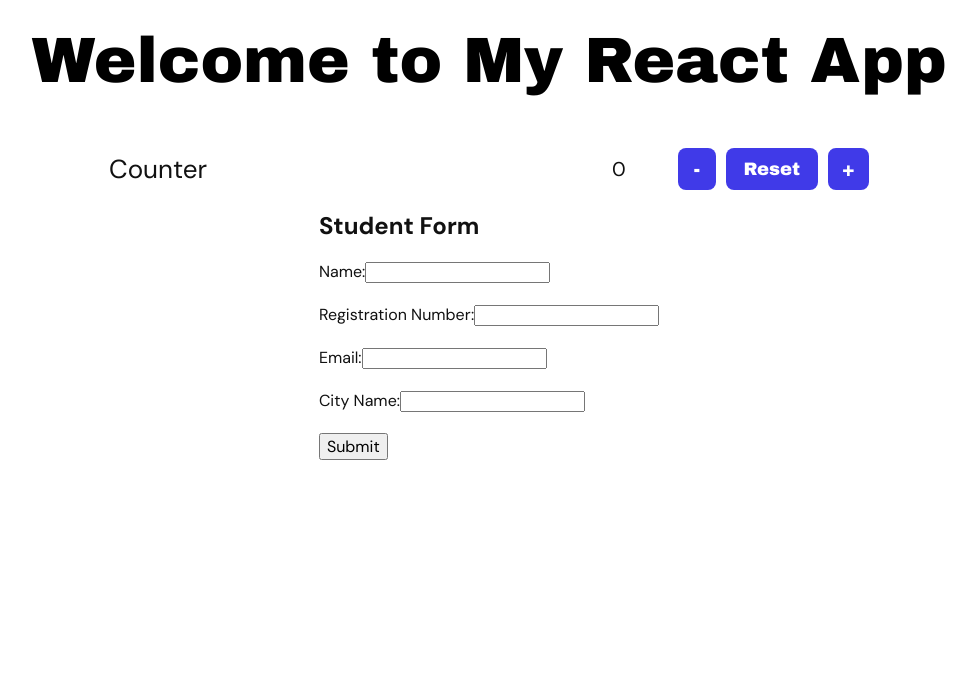
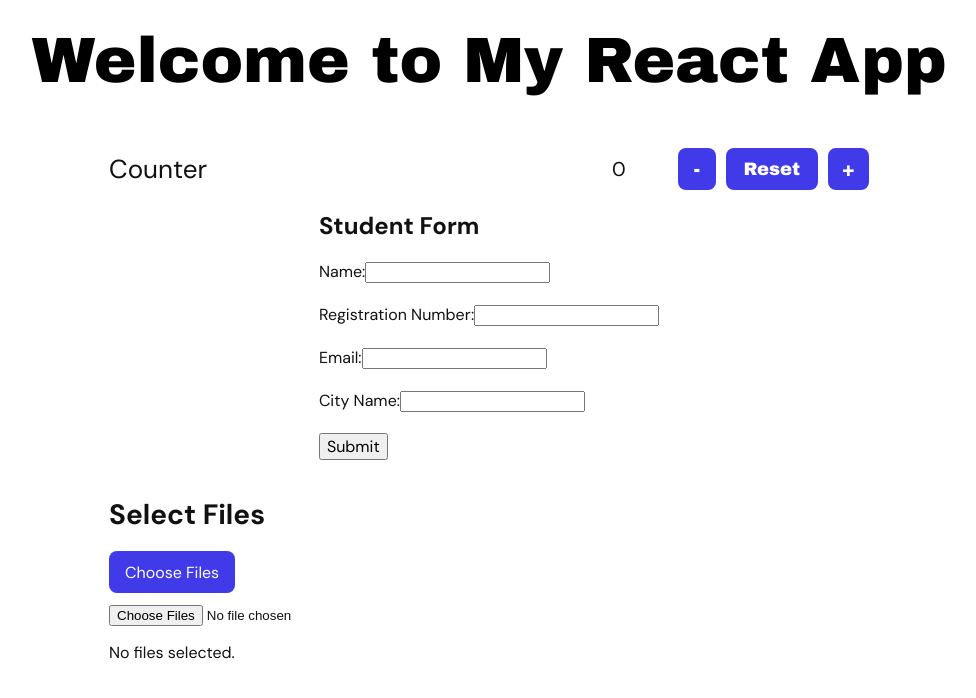
Before and after one commit to aryanishan/Summer-pep-Mern-Stack, a React (Vite) app in the folder Class 5/my-react-app/: page / in a window 1280 px wide. Shown: the top 698 px of the page, without its empty margins (151-1127 px from the left). Built offline with nearby package versions, Linux system fonts and the light colour scheme.

Commit message:
image adding component added

```diff
--- a/Class 5/my-react-app/src/App.css
+++ b/Class 5/my-react-app/src/App.css
@@ -77,6 +77,72 @@
   outline-offset: 3px;
 }
 
+.file-selector {
+  width: min(100%, 760px);
+  margin-top: 36px;
+}
+
+.file-selector h2 {
+  margin: 0 0 18px;
+  font-size: 28px;
+}
+
+.file-input-label {
+  display: inline-flex;
+  min-height: 42px;
+  padding: 0 16px;
+  border-radius: 8px;
+  align-items: center;
+  background: #403ae8;
+  color: #fff;
+  cursor: pointer;
+}
+
+.file-input-label:hover {
+  background: #332ec7;
+}
+
+.file-selector input[type="file"] {
+  display: block;
+  margin-top: 12px;
+}
+
+.file-list {
+  margin: 18px 0 0;
+  padding: 0;
+  display: grid;
+  gap: 10px;
+  list-style: none;
+}
+
+.file-list li {
+  display: grid;
+  grid-template-columns: minmax(0, 1fr) auto;
+  gap: 12px;
+  align-items: center;
+  padding: 12px;
+  border: 1px solid #d8d8d8;
+  border-radius: 8px;
+}
+
+.file-list span {
+  overflow-wrap: anywhere;
+}
+
+.file-list button {
+  min-height: 36px;
+  padding: 0 12px;
+  border: 0;
+  border-radius: 8px;
+  background: #d92d20;
+  color: #fff;
+  cursor: pointer;
+}
+
+.file-list button:hover {
+  background: #b42318;
+}
+
 @media (max-width: 640px) {
   .app-shell {
     padding: 28px 20px;
@@ -95,4 +161,8 @@
   .counter-label {
     justify-self: center;
   }
+
+  .file-list li {
+    grid-template-columns: 1fr;
+  }
 }
--- a/Class 5/my-react-app/src/App.jsx
+++ b/Class 5/my-react-app/src/App.jsx
@@ -1,6 +1,7 @@
 import { useState } from 'react'
 import './App.css'
 import FormComponent from './components/formcomponent'
+import FileSelector from './components/FileSelector'
 
 function App() {
   const [count, setCount] = useState(0);
@@ -42,6 +43,7 @@ function App() {
       </section>
 
       <FormComponent />
+      <FileSelector />
     </main>
   )
 }
--- /dev/null
+++ b/Class 5/my-react-app/src/components/FileSelector.jsx
@@ -0,0 +1,51 @@
+import { useState } from 'react'
+
+function FileSelector() {
+  const [files, setFiles] = useState([])
+
+  const handleFileChange = (event) => {
+    const selectedFiles = Array.from(event.target.files)
+
+    setFiles((currentFiles) => [...currentFiles, ...selectedFiles])
+    event.target.value = ''
+  }
+
+  const removeFile = (fileIndex) => {
+    setFiles((currentFiles) =>
+      currentFiles.filter((_, index) => index !== fileIndex)
+    )
+  }
+
+  return (
+    <section className="file-selector">
+      <h2>Select Files</h2>
+
+      <label className="file-input-label" htmlFor="fileUpload">
+        Choose Files
+      </label>
+      <input
+        type="file"
+        id="fileUpload"
+        multiple
+        onChange={handleFileChange}
+      />
+
+      {files.length > 0 ? (
+        <ul className="file-list">
+          {files.map((file, index) => (
+            <li key={`${file.name}-${file.lastModified}-${index}`}>
+              <span>{file.name}</span>
+              <button type="button" onClick={() => removeFile(index)}>
+                Remove
+              </button>
+            </li>
+          ))}
+        </ul>
+      ) : (
+        <p>No files selected.</p>
+      )}
+    </section>
+  )
+}
+
+export default FileSelector
```
